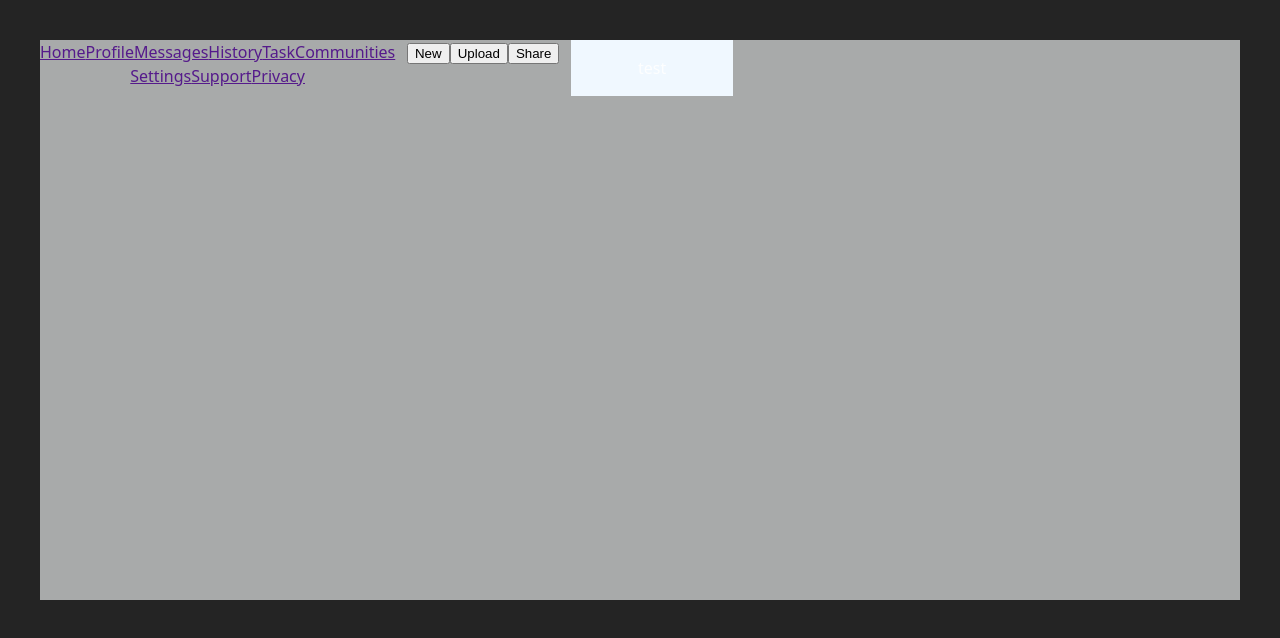
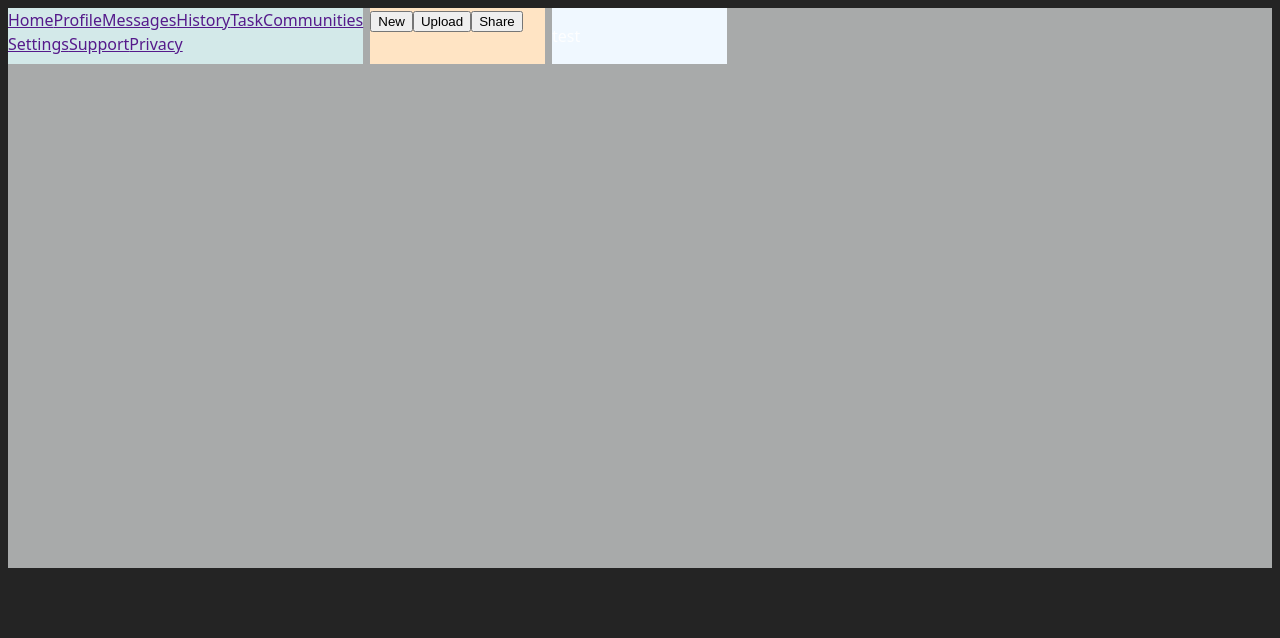
Before and after one commit to Vahe-Sevachyan/admindashboard, a React app: page / in a window 1280 px wide. Shown: the top 638 px of the page. Built offline with nearby package versions, Linux system fonts and the light colour scheme; the HTML template or start-up script is replaced by a standard one.

Commit message:
updated maindisplay interface

```diff
--- a/src/App.css
+++ b/src/App.css
@@ -1,24 +1,14 @@
-#root {
+/* #root {
   max-width: 1280px;
   margin: 0 auto;
   padding: 2rem;
   text-align: center;
-}
+} */
 
-.logo {
-  height: 6em;
-  padding: 1.5em;
-  will-change: filter;
-  transition: filter 300ms;
-}
-.logo:hover {
-  filter: drop-shadow(0 0 2em #646cffaa);
-}
-.logo.react:hover {
-  filter: drop-shadow(0 0 2em #61dafbaa);
-}
 .main-wrapper {
+  max-width: 1300px;
   display: grid;
+  margin: auto;
   grid-template-columns: repeat(6, 1fr);
   grid-template-rows: repeat(9, 1fr);
   gap: 7px;
@@ -26,11 +16,12 @@
 }
 
 .sidebar-child {
-  background-color: rgb(211, 233, 233);
+  /* background-color: rgb(211, 233, 233); */
   /* grid-row: span 9 / span 9; */
 }
+
 .navbar-child {
-  background-color: bisque;
+  /* background-color: bisque; */
   /* grid-column: span 5 / span 5;
   grid-row: span 3 / span 3; */
 }
--- a/src/App.tsx
+++ b/src/App.tsx
@@ -8,7 +8,7 @@ function App() {
     <div className="main-wrapper">
       <SideBar className="sidebar-child" />
       <NavBar className="navbar-child" />
-      <MainDisplay claassName="maindisplay-child" />
+      <MainDisplay className="main-display-wrapper" />
     </div>
   );
 }
--- a/src/layouts/MainDisplay.tsx
+++ b/src/layouts/MainDisplay.tsx
@@ -1,9 +1,13 @@
 import "../styles/MainDisplay.css";
-function MainDisplay() {
+interface MainDisplayProp {
+  className?: string;
+}
+function MainDisplay({ className = "" }: MainDisplayProp) {
   return (
     <div className="main-display-wrapper">
       <p>test</p>
     </div>
   );
 }
+
 export default MainDisplay;
--- a/src/layouts/NavBar.tsx
+++ b/src/layouts/NavBar.tsx
@@ -12,4 +12,5 @@ function NavBar({ claassName = "" }: NavbarBarProp) {
     </div>
   );
 }
+
 export default NavBar;
--- a/src/layouts/SideBar.tsx
+++ b/src/layouts/SideBar.tsx
@@ -1,23 +1,23 @@
-import SideBarLink from "../components/PageLink";
+import AnchorLink from "../components/AnchorLink";
 import "../styles/SideBar.css";
 interface SideBarProp {
   className?: string;
 }
-function SideBar({ claassName = "" }: SideBarProp) {
+function SideBar({ className = "" }: SideBarProp) {
   return (
     <section className="sidebar-wrapper">
       <div className="pageLinks">
-        <SideBarLink>{<a href="">Home</a>}</SideBarLink>
-        <SideBarLink>{<a href="">Profile</a>}</SideBarLink>
-        <SideBarLink>{<a href="">Messages</a>}</SideBarLink>
-        <SideBarLink>{<a href="">History</a>}</SideBarLink>
-        <SideBarLink>{<a href="">Task</a>}</SideBarLink>
-        <SideBarLink>{<a href="">Communities</a>}</SideBarLink>
+        <AnchorLink>{<a href="">Home</a>}</AnchorLink>
+        <AnchorLink>{<a href="">Profile</a>}</AnchorLink>
+        <AnchorLink>{<a href="">Messages</a>}</AnchorLink>
+        <AnchorLink>{<a href="">History</a>}</AnchorLink>
+        <AnchorLink>{<a href="">Task</a>}</AnchorLink>
+        <AnchorLink>{<a href="">Communities</a>}</AnchorLink>
       </div>
       <div className="supportLinks">
-        <SideBarLink>{<a href="">Settings</a>}</SideBarLink>
-        <SideBarLink>{<a href="">Support</a>}</SideBarLink>
-        <SideBarLink>{<a href="">Privacy</a>}</SideBarLink>
+        <AnchorLink>{<a href="">Settings</a>}</AnchorLink>
+        <AnchorLink>{<a href="">Support</a>}</AnchorLink>
+        <AnchorLink>{<a href="">Privacy</a>}</AnchorLink>
       </div>
     </section>
   );
--- a/src/styles/Navbar.css
+++ b/src/styles/Navbar.css
@@ -1,5 +1,5 @@
-/* .navbar-wrapper {
+.navbar-wrapper {
   background-color: bisque;
-  grid-column: span 5 / span 5;
-  grid-row: span 3 / span 3;
-} */
+  /* grid-column: span 5 / span 5;
+  grid-row: span 3 / span 3; */
+}
--- a/src/styles/SideBar.css
+++ b/src/styles/SideBar.css
@@ -1,4 +1,4 @@
-/* .sidebar-wrapper {
+.sidebar-wrapper {
   background-color: rgb(211, 233, 233);
-  grid-row: span 9 / span 9;
-} */
+  /* grid-row: span 9 / span 9; */
+}
```
Also changed, not shown: src/components/AnchorLink.tsx (renamed from src/components/PageLink.tsx).
